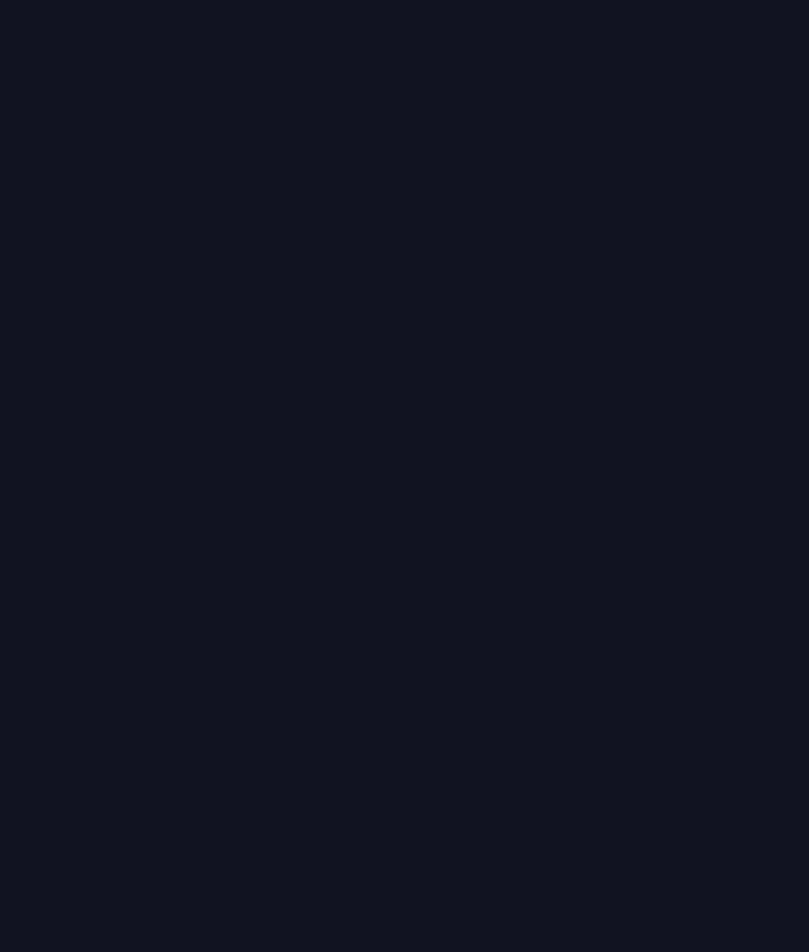
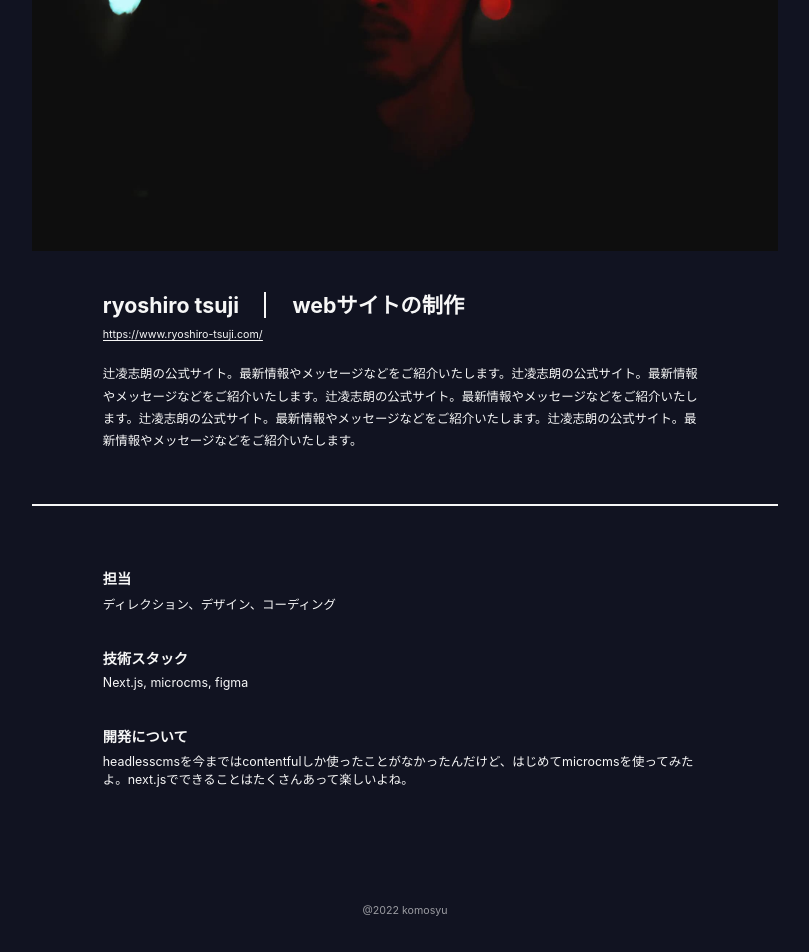
Before and after one commit to komosyu4649/komosyu, a Next.js app: page /works/detail/ryoshirotsuji in a window 1280 px wide. Shown: the part 445-1397 px from the top of the page, without its empty margins (235-1044 px from the left). Before the commit the page ends 800 px from the top, so only its background shows below. Built offline with nearby package versions, Linux system fonts and the light colour scheme.

Commit message:
update: work detail

```diff
--- /dev/null
+++ b/comoponents/WorkDetailMain.tsx
@@ -0,0 +1,70 @@
+import React from 'react'
+import Image from 'next/image'
+import { WorkDetail } from 'type'
+import style from 'styles/WorkDetailMain.module.scss'
+import styleImg from 'styles/CommonImg.module.scss'
+import styleText from 'styles/CommonText.module.scss'
+import styleLayout from 'styles/CommonLayout.module.scss'
+
+const WorkDetailMain = ({ workData }: { workData: WorkDetail }) => {
+  //   console.log(workData)
+  return (
+    <article className={style.container}>
+      <div className={style.inner}>
+        {/* main */}
+        <div className={style.main}>
+          {/* <div className={styleLayout.sm}> */}
+          {/* img */}
+          <div className={`${style.mainImg} ${styleImg.default}`}>
+            <Image
+              src={workData.thumbnail}
+              alt={workData.name}
+              layout="fill"
+              objectFit="cover"
+            />
+          </div>
+          {/* content */}
+          <div className={`${styleLayout.sm} ${style.mainContent}`}>
+            <h1 className={style.mainContentTitle}>
+              <span className={style.mainContentTitleName}>
+                {workData.name}
+              </span>
+              <span className={style.mainContentTitleType}>
+                {workData.type}
+              </span>
+            </h1>
+            <a
+              href={workData.url}
+              target="_blank"
+              rel="noopener noreferrer"
+              className={`${styleText.link} ${style.mainContentUrl}`}
+            >
+              {workData.url}
+            </a>
+            <p className={style.mainContentDescription}>
+              {workData.description}
+            </p>
+          </div>
+          {/* </div> */}
+        </div>
+        {/* detail */}
+        <div className={`${styleLayout.sm} ${style.detail}`}>
+          <dl className={style.detailDl}>
+            <dt className={style.detailDt}>担当</dt>
+            <dd className={style.detailDd}>{workData.responsible}</dd>
+          </dl>
+          <dl className={style.detailDl}>
+            <dt className={style.detailDt}>技術スタック</dt>
+            <dd className={style.detailDd}>{workData.technology}</dd>
+          </dl>
+          <dl className={style.detailDl}>
+            <dt className={style.detailDt}>開発について</dt>
+            <dd className={style.detailDd}>{workData.about}</dd>
+          </dl>
+        </div>
+      </div>
+    </article>
+  )
+}
+
+export default WorkDetailMain
--- a/pages/works/detail/[slug].tsx
+++ b/pages/works/detail/[slug].tsx
@@ -6,6 +6,8 @@ import {
 } from 'next'
 import fs from 'fs'
 import { WorkDetail } from 'type'
+import WorkDetailMain from 'comoponents/WorkDetailMain'
+import Layout from 'comoponents/Layout'
 
 const path = 'pages/works/detail/data'
 
@@ -14,7 +16,11 @@ const Detail: NextPage<{ workData: WorkDetail }> = ({
 }: {
   workData: WorkDetail
 }) => {
-  return <div>test</div>
+  return (
+    <Layout>
+      <WorkDetailMain workData={workData} />
+    </Layout>
+  )
 }
 
 export const getStaticProps: GetStaticProps = async (params) => {
--- a/pages/works/detail/data/ryoshirotsuji.json
+++ b/pages/works/detail/data/ryoshirotsuji.json
@@ -3,7 +3,7 @@
   "name": "ryoshiro tsuji",
   "type": "webサイトの制作",
   "url": "https://www.ryoshiro-tsuji.com/",
-  "description": "辻凌志朗の公式サイト。最新情報やメッセージなどをご紹介いたします。",
+  "description": "辻凌志朗の公式サイト。最新情報やメッセージなどをご紹介いたします。辻凌志朗の公式サイト。最新情報やメッセージなどをご紹介いたします。辻凌志朗の公式サイト。最新情報やメッセージなどをご紹介いたします。辻凌志朗の公式サイト。最新情報やメッセージなどをご紹介いたします。辻凌志朗の公式サイト。最新情報やメッセージなどをご紹介いたします。",
   "responsible": "ディレクション、デザイン、コーディング",
   "technology": "Next.js, microcms, figma",
   "about": "headlesscmsを今まではcontentfulしか使ったことがなかったんだけど、はじめてmicrocmsを使ってみたよ。next.jsでできることはたくさんあって楽しいよね。"
--- /dev/null
+++ b/styles/WorkDetailMain.module.scss
@@ -0,0 +1,76 @@
+@use 'variables' as var;
+
+.container {
+  margin-top: 10rem;
+}
+.main {
+  position: relative;
+  //   margin-bottom: 4rem;
+  //   padding-bottom: 4rem;
+  margin-bottom: 6rem;
+  padding-bottom: 6rem;
+  &::before {
+    position: absolute;
+    bottom: 0;
+    left: 0;
+    content: '';
+    width: 100%;
+    height: 2px;
+    background-color: var.$white;
+  }
+}
+.mainImg {
+  width: 100%;
+  height: 54rem;
+  //   height: 48rem;
+}
+.mainContent {
+  margin-top: 4rem;
+  //   margin-top: 2.5rem;
+}
+.mainContentTitle {
+  margin-bottom: 1rem;
+  font-size: 2.4rem;
+  font-weight: bold;
+}
+.mainContentTitleName {
+  position: relative;
+  margin-right: 3rem;
+  padding-right: 3rem;
+  &::before {
+    position: absolute;
+    top: 0;
+    right: 0;
+    content: '';
+    width: 2px;
+    height: 100%;
+    background-color: var.$white;
+  }
+}
+.mainContentUrl {
+  font-size: 1.2rem;
+}
+.mainContentDescription {
+  //   margin-top: 1.5rem;
+  margin-top: 2.5rem;
+  font-size: 1.4rem;
+  line-height: 1.8;
+}
+.detail {
+  display: grid;
+  grid-template-columns: auto;
+  gap: 2rem;
+}
+.detailDl {
+  display: flex;
+  flex-direction: column;
+  gap: 0.75rem;
+}
+.detailDt {
+  font-size: 1.6rem;
+  font-weight: bold;
+}
+.detailDd {
+  margin: 0;
+  font-size: 1.4rem;
+}
```
